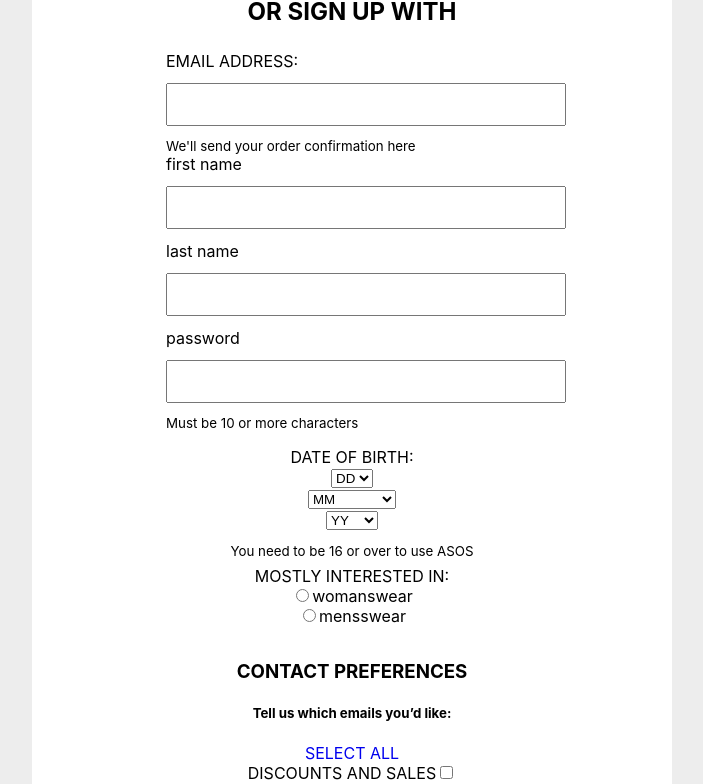
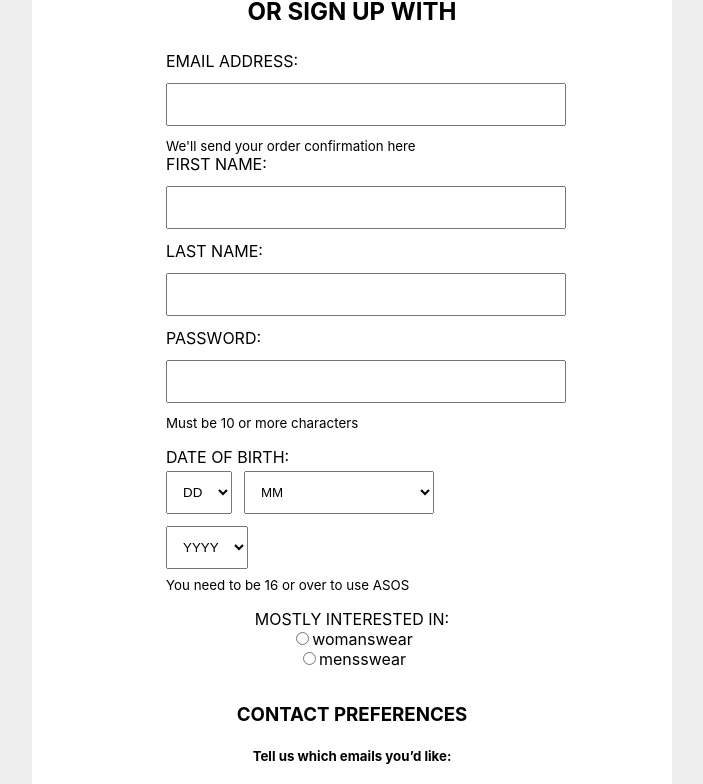
Before and after one commit to anthonyzamarro/dui-one, a React (Create React App) app: page / in a window 1280 px wide. Shown: the part 511-1295 px from the top of the page, without its empty margins (288-991 px from the left). Built offline with nearby package versions, Linux system fonts and the light colour scheme.

Commit message:
start stylng select list

```diff
--- a/src/App.css
+++ b/src/App.css
@@ -141,6 +141,29 @@
   width: 100%;
 }
 
+.selectlist__container {
+  text-align: left;
+}
+
+.dob__title,
+.selectlist__container  small {
+  display: block;
+  /* text-align: left; */
+}
+
+.selectlist__container-inner {
+  display: inline-block;
+  margin: 4px 12px 8px 0;
+}
+
+.selectlist__container-inner select {
+  padding: 12px;
+  width: 100%;
+}
+
+.months__container {
+  width: 190px;
+}
 
 
 
--- a/src/components/Elements/SelectList.tsx
+++ b/src/components/Elements/SelectList.tsx
@@ -19,7 +19,7 @@
         if (name === 'YY') numbersArray.reverse();
     }
     return (
-        <div className="selectlist__container-inner">
+        <div className={`selectlist__container-inner ${months !== undefined ? 'months__container' : ''}`}>
             <select value={value} onChange={() => setValue(value)}>
                 <option defaultValue={name}>{name}</option>
                 {
--- a/src/components/pages/Home.tsx
+++ b/src/components/pages/Home.tsx
@@ -49,15 +49,15 @@
                     />
                     <TextField
                         type="text"
-                        name="first name"
+                        name="FIRST NAME:"
                     />
                     <TextField
                         type="text"
-                        name="last name"
+                        name="LAST NAME:"
                     />
                     <TextField
                         type="password"
-                        name="password"
+                        name="PASSWORD:"
                         helperText="Must be 10 or more characters"
                     />
                 </fieldset>
@@ -74,11 +74,11 @@
                     months={['January', 'February', 'March', 'April', 'May', 'June', 'July', 'August', 'September', 'October', 'November', 'December']}
                 />
                 <SelectList
-                    name="YY"
+                    name="YYYY"
                     numbers={{start: 1900, end: 2021}}
                 />
+                <small>You need to be 16 or over to use ASOS</small>
                 </fieldset>
-                <small>You need to be 16 or over to use ASOS</small>
             </div>
             <div className="radio__container">
                 <fieldset>
```
